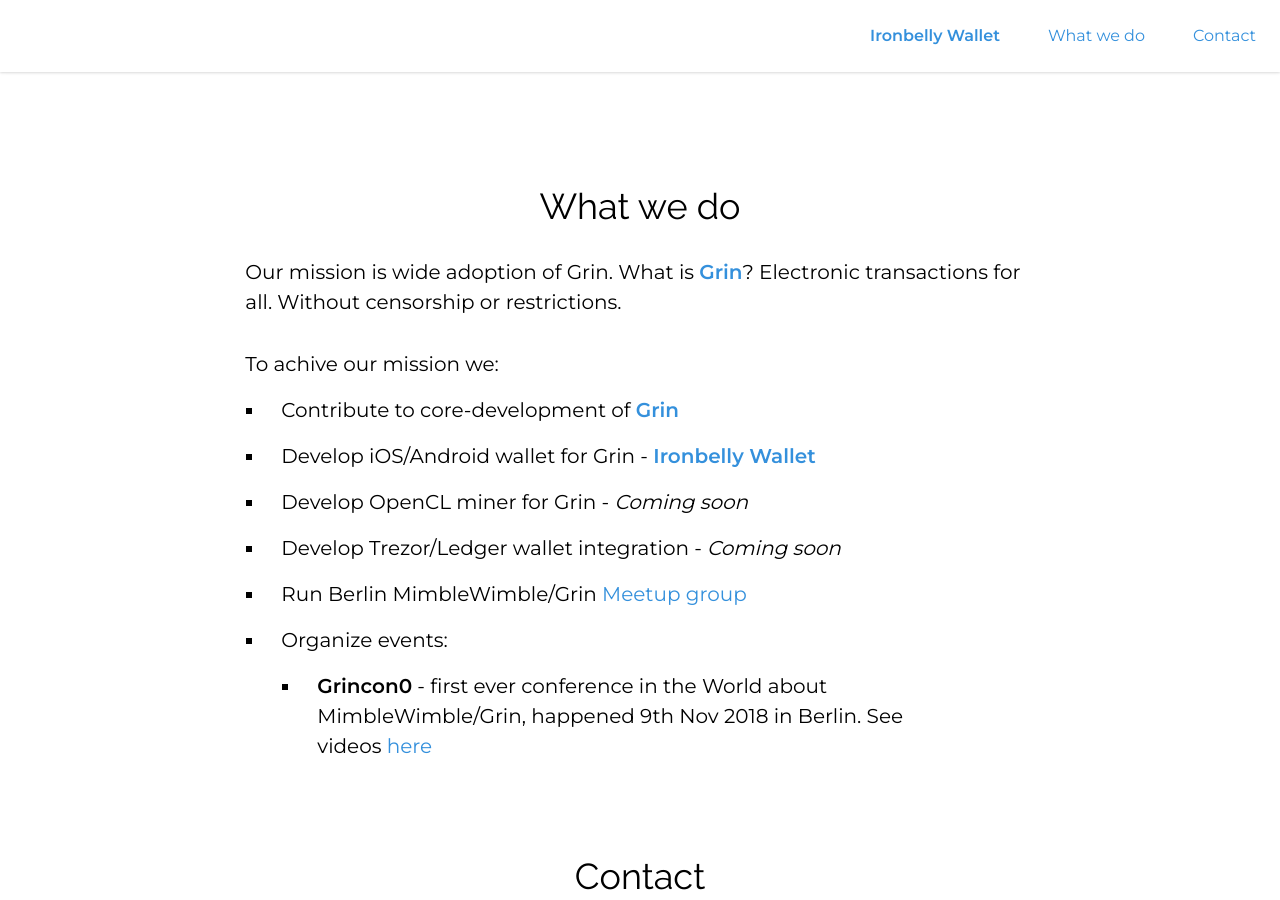
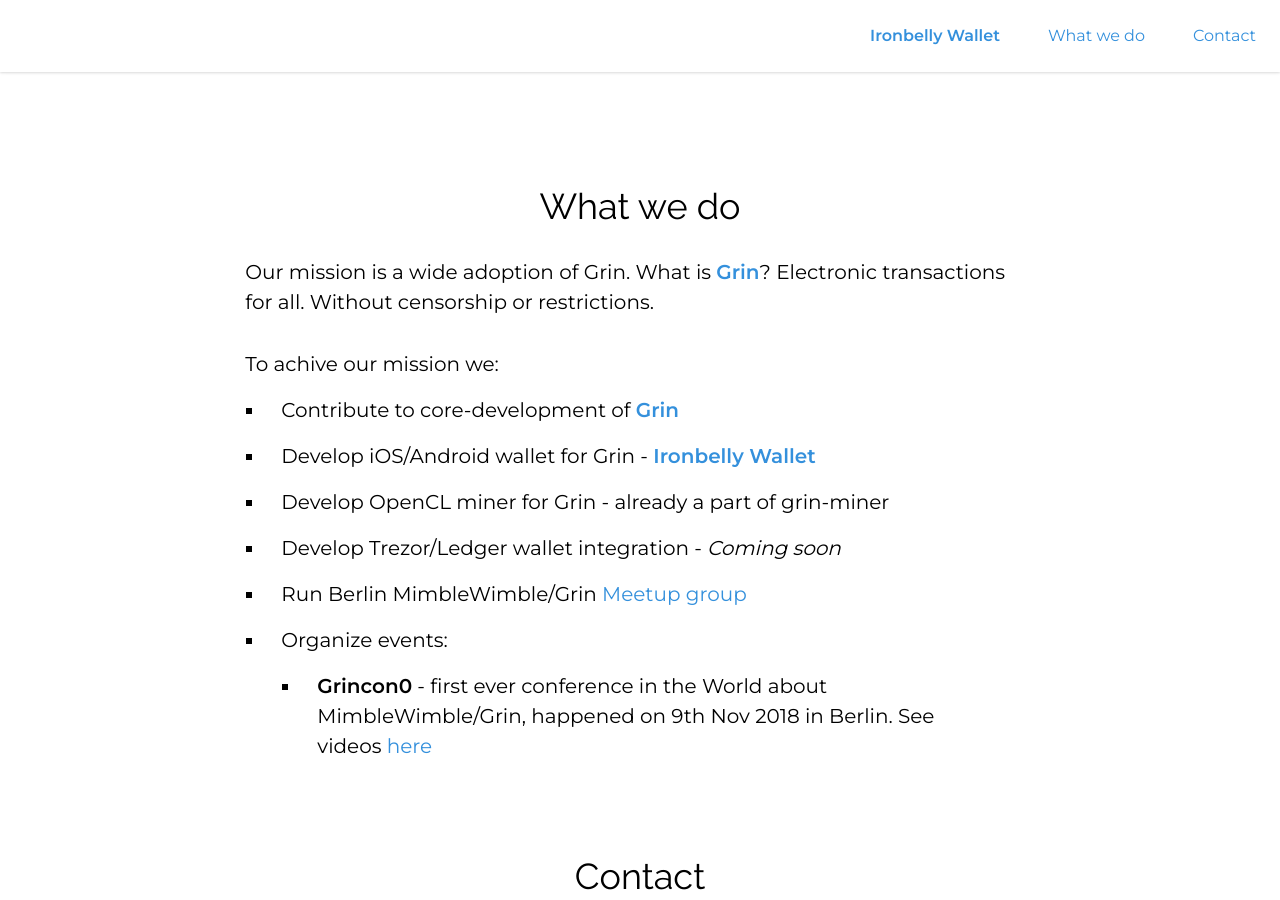
Before and after one commit to cyclefortytwo/cycle42.com, a Jekyll site: the page built from index.md, in a window 1280 px wide and 900 px high, scrolled down 745 px. Built offline with Jekyll 4.4.1, drawn with Linux system fonts in a browser that asks for light colours; nearby versions of some CDN libraries; comment, search, counter and statistics services are not loaded.

Commit message:
Status updates and grammar

```diff
--- a/index.md
+++ b/index.md
@@ -26,18 +26,18 @@ excerpt: Cypherpunk cooperative located in Berlin
 ## What we do
 
 {:.text-xl .leading-normal}
-Our mission is wide adoption of Grin.
+Our mission is a wide adoption of Grin.
 What is **[Grin](http://grin-tech.org/)**? Electronic transactions for all. Without censorship or restrictions.
 
 {:.text-xl .leading-normal .mt-8}
 To achive our mission we:
 * Contribute to core-development of **[Grin](https://github.com/mimblewimble/grin/)**
 * Develop iOS/Android wallet for Grin - **[Ironbelly Wallet](/ironbelly)**
-* Develop OpenCL miner for Grin - *Coming soon*{:.text-grey-dark}
+* Develop OpenCL miner for Grin - already a part of grin-miner
 * Develop Trezor/Ledger wallet integration - *Coming soon*{:.text-grey-dark}
 * Run Berlin MimbleWimble/Grin [Meetup group](https://www.meetup.com/MimbleWimble-Grin-Berlin/)
 * Organize events:
-	* **Grincon0** - first ever conference in the World about MimbleWimble/Grin, happened 9th Nov 2018 in Berlin. See videos [here](https://grincon.info/)
+	* **Grincon0** - first ever conference in the World about MimbleWimble/Grin, happened on 9th Nov 2018 in Berlin. See videos [here](https://grincon.info/)
 
 </section>
 <div id="contact" class="-mt-24 mb-24"></div>
```
